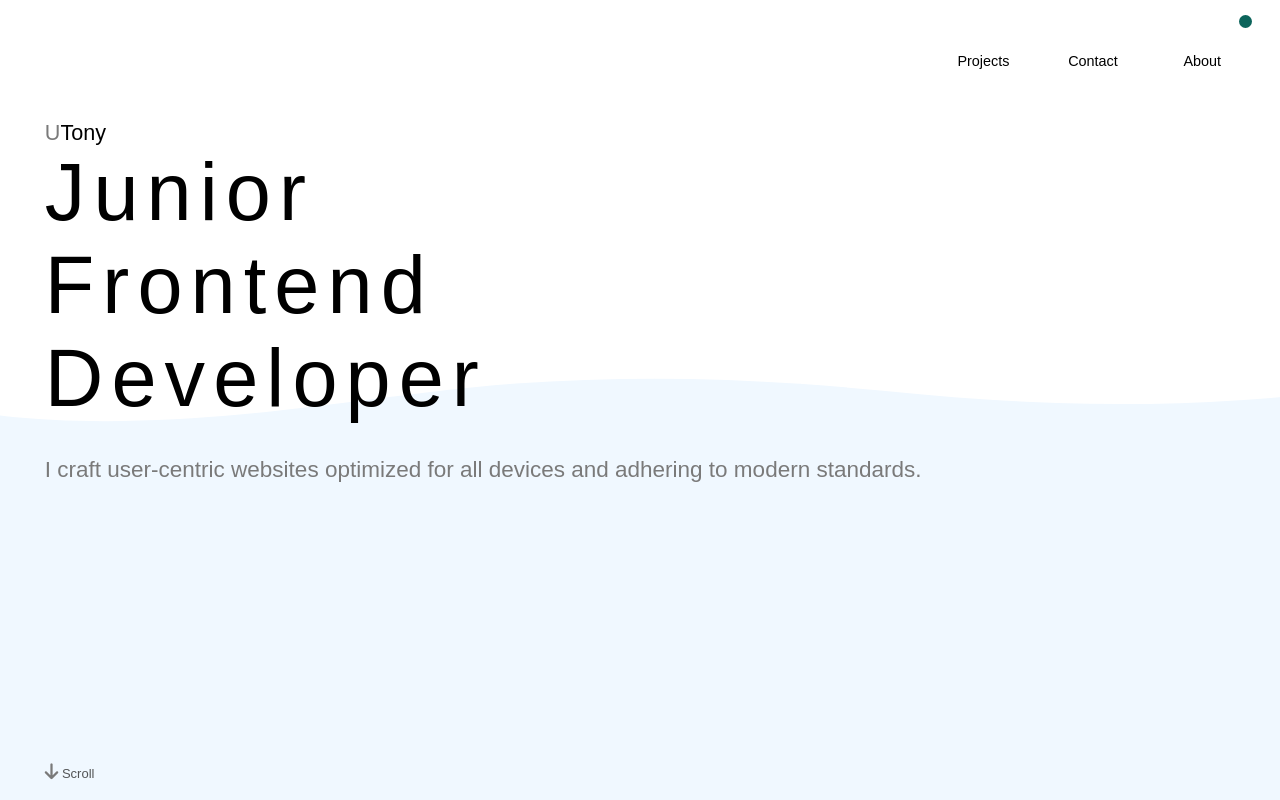
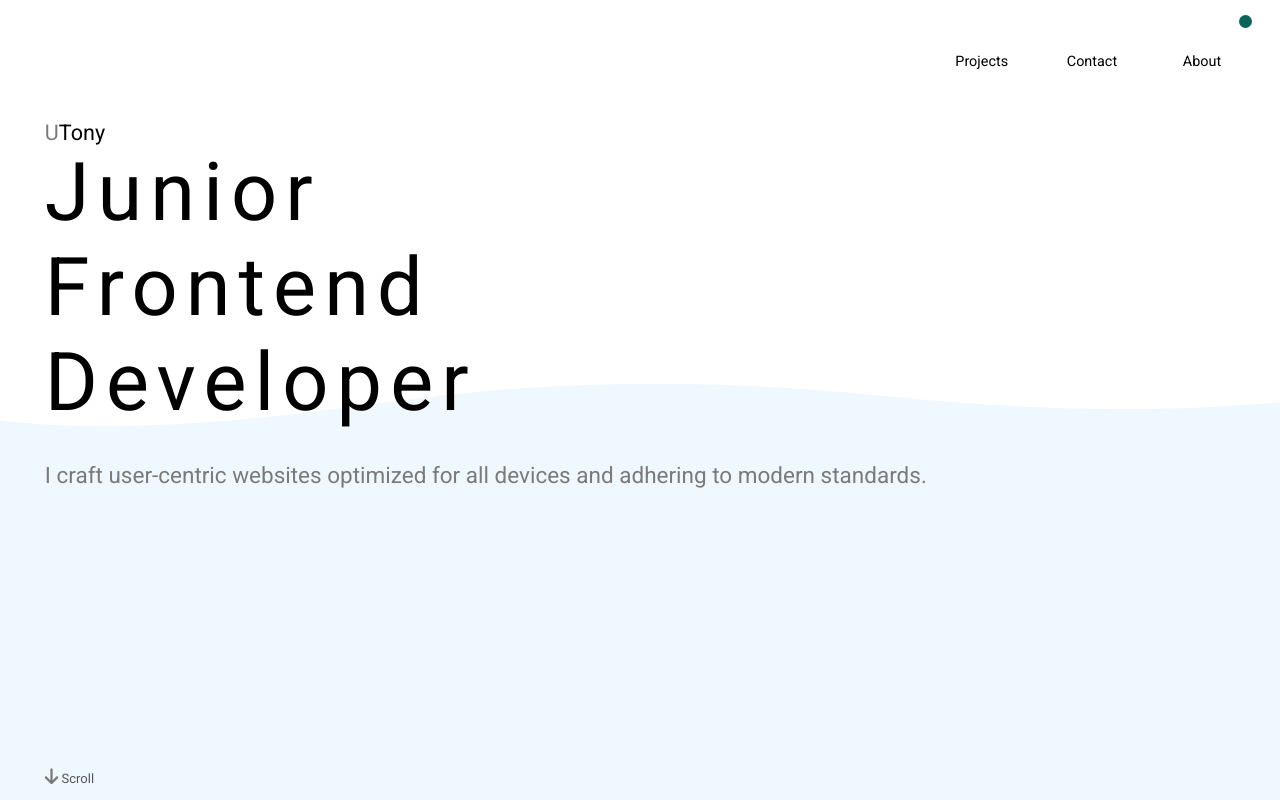
Before and after one commit to UtonyDev/utony-portfolio, a React (Vite) app: page / in a window 1280 px wide. Shown: the top 800 px of the page. Built offline with nearby package versions, Linux system fonts and the light colour scheme.

Commit message:
Updated the font style fot the whole app UI

```diff
--- a/src/App.css
+++ b/src/App.css
@@ -1,13 +1,11 @@
 @import url("https://fonts.googleapis.com/css?family=Roboto&display=swap");
 
 body {
-	font-family: \"Roboto\",
-		sans-serif;
-	font-weight:
-		100;
-	margin: 0;
-	padding: 0;
-	box-sizing: border-box;
+font-family: "Roboto", sans-serif;
+font-weight: 100;
+margin: 0;
+padding: 0;
+box-sizing: border-box;
 }
 
 :root {
```
